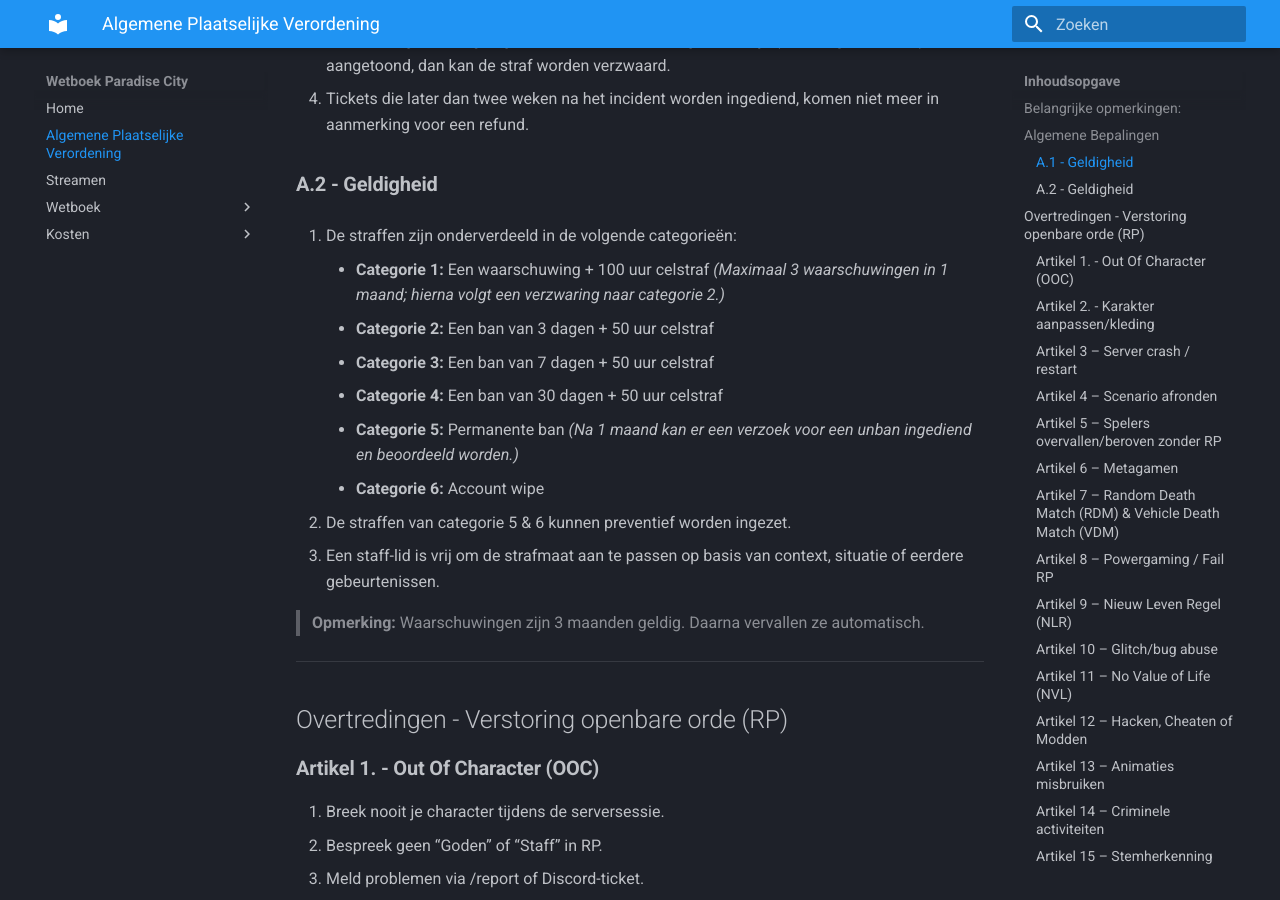
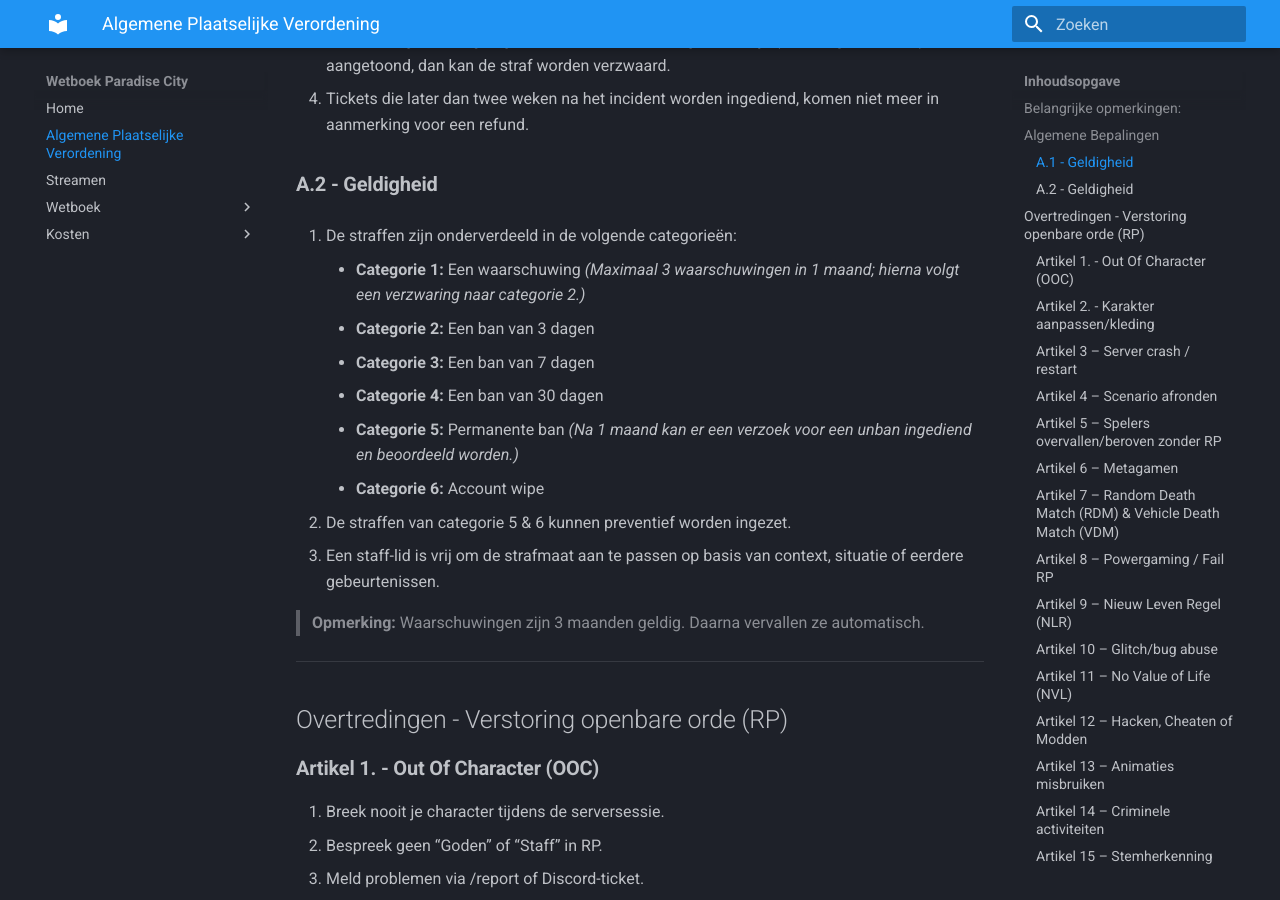
Before and after one commit to Paradise-City-Reborn/wetboek, an MkDocs documentation site: the page built from docs/apv.md, in a window 1280 px wide and 900 px high, scrolled down 758 px. Built offline with MkDocs 1.6.1 and Material for MkDocs 9.7.7, drawn with Linux system fonts in a browser that asks for light colours; comment, search, counter and statistics services are not loaded.

Commit message:
**APV** * Strafbepaling aangepast

```diff
--- a/docs/apv.md
+++ b/docs/apv.md
@@ -19,11 +19,11 @@ Hiervoor is bewijs nodig (video of foto). Zonder bewijs kan een straf niet worde
 ### **A.2 - Geldigheid**
 
 1. De straffen zijn onderverdeeld in de volgende categorieën:
-    * **Categorie 1:** Een waarschuwing + 100 uur celstraf
+    * **Categorie 1:** Een waarschuwing
       *(Maximaal 3 waarschuwingen in 1 maand; hierna volgt een verzwaring naar categorie 2.)*
-    * **Categorie 2:** Een ban van 3 dagen + 50 uur celstraf
-    * **Categorie 3:** Een ban van 7 dagen + 50 uur celstraf
-    * **Categorie 4:** Een ban van 30 dagen + 50 uur celstraf
+    * **Categorie 2:** Een ban van 3 dagen
+    * **Categorie 3:** Een ban van 7 dagen
+    * **Categorie 4:** Een ban van 30 dagen
     * **Categorie 5:** Permanente ban
       *(Na 1 maand kan er een verzoek voor een unban ingediend en beoordeeld worden.)*
     * **Categorie 6:** Account wipe
```
